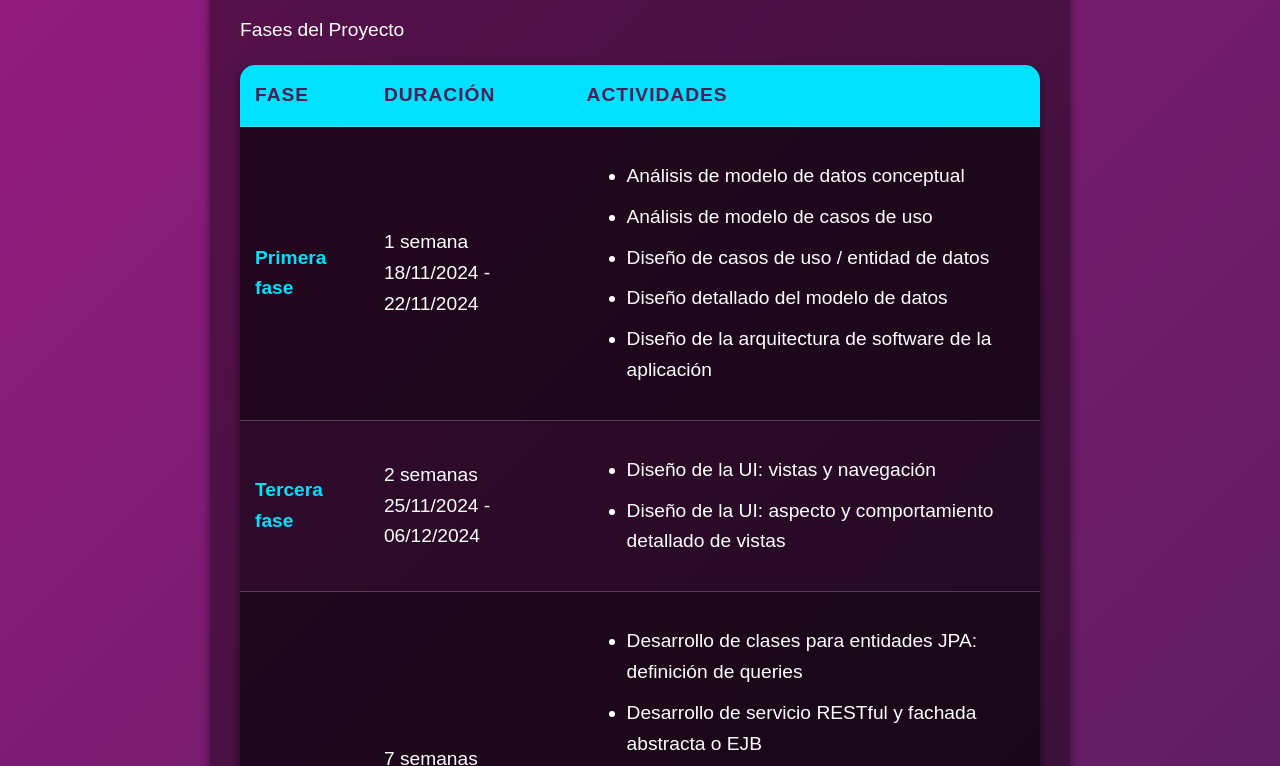
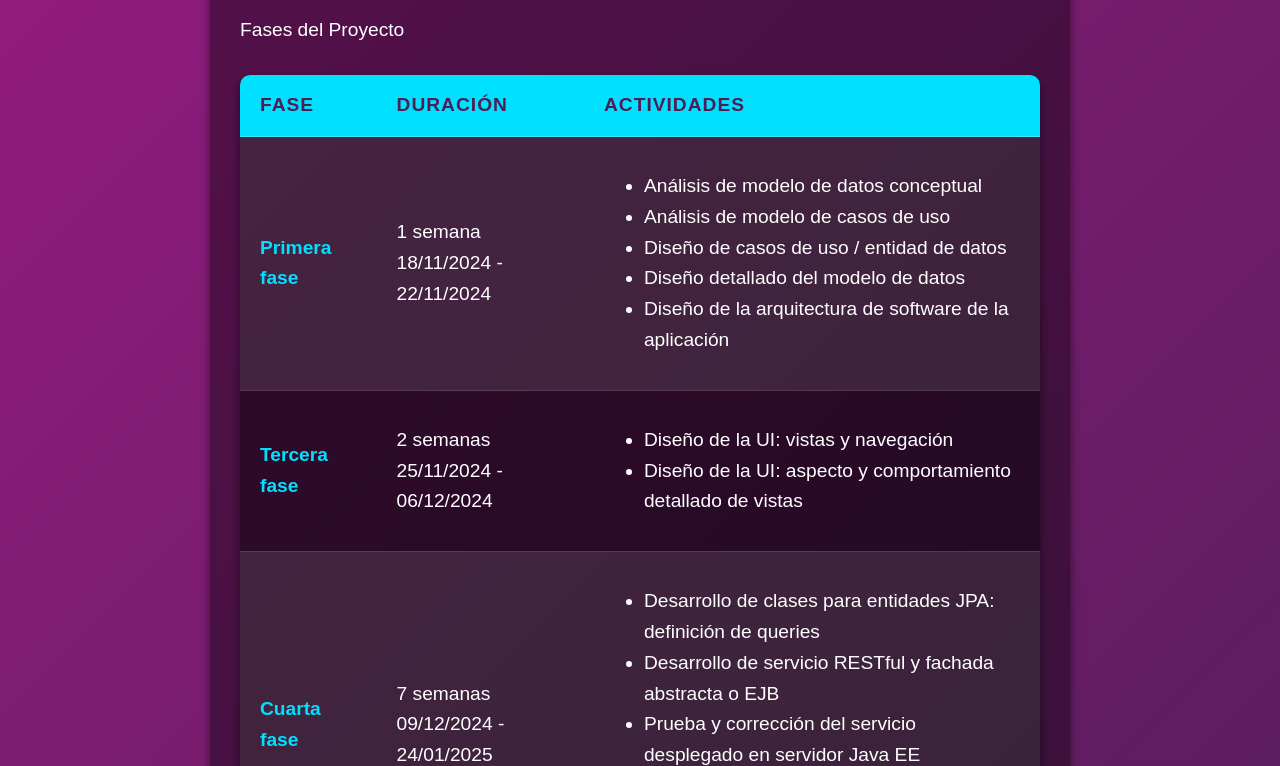
Before and after one commit to DaniN12/ProyectoG2, a plain HTML site: page propuestas/planificacion.html in a window 1280 px wide. Shown: the part 426-1192 px from the top of the page. Drawn offline with Linux system fonts and the light colour scheme.

Commit message:
Cambios en el css

```diff
--- a/style/style.css
+++ b/style/style.css
@@ -42,11 +42,12 @@ nav {
     display: flex;
     justify-content: center;
     gap: 15px;
-    padding: 15px;
+    padding: 10px;
     background: rgba(0, 0, 0, 0.3);
     box-shadow: 0 2px 5px rgba(0, 0, 0, 0.5);
     animation: fadeIn 1s 0.5s forwards;
     border-radius: 20px;
+    margin-top: -10px; /* Subimos un poco la barra de navegación */
 }
 
 nav .btn {
@@ -101,7 +102,7 @@ table tbody tr:nth-child(even) {
 }
 
 table tbody tr:hover {
-    background-color: rgba(0, 225, 255, 0.3)
+    background-color: rgba(0, 225, 255, 0.3);
     transition: background-color 0.3s ease;
 }
 
@@ -121,8 +122,6 @@ table caption {
     margin-bottom: 10px;
 }
 
-
-
 /* Contenido principal */
 #content {
     padding: 50px 20px;
@@ -139,6 +138,8 @@ table caption {
     opacity: 0;
     transform: translateY(20px);
     animation: fadeInUp 1s 0.7s forwards;
+    margin-top: 20px;
+    margin-bottom: 20px;
 }
 
 @keyframes fadeInUp {
@@ -162,51 +163,6 @@ footer {
     animation: fadeIn 1s 1s forwards;
 }
 
-/* Estilo para los elementos de la lista dentro de #content */
-#content ul li {
-    color: #ffffff;
-    margin-bottom: 10px;
-    opacity: 0;
-    animation: fadeInUp 0.5s forwards;
-}
-
-#content ul li:nth-child(1) { animation-delay: 0.3s; }
-#content ul li:nth-child(2) { animation-delay: 0.5s; }
-#content ul li:nth-child(3) { animation-delay: 0.7s; }
-#content ul li:nth-child(4) { animation-delay: 0.9s; }
-
-#content ul li strong {
-    color: #00E1FF;
-}
-
-/* Estilos para tablas dentro de #content */
-#content table {
-    width: 100%;
-    border-collapse: collapse;
-    margin-top: 20px;
-    box-shadow: 0 4px 10px rgba(0, 0, 0, 0.5);
-    border-radius: 15px;
-    overflow: hidden;
-}
-
-#content table th, #content table td {
-    padding: 15px;
-    text-align: left;
-}
-
-#content table th {
-    background-color: #00E1FF;
-    color: #4E1E56;
-}
-
-#content table tr:nth-child(even) {
-    background-color: rgba(0, 0, 0, 0.3);
-}
-
-#content table tr:hover {
-    background-color: rgba(0, 225, 255, 0.2);
-}
-
 /* Ajustes adicionales */
 input[type="text"], input[type="password"] {
     background: transparent;
```
